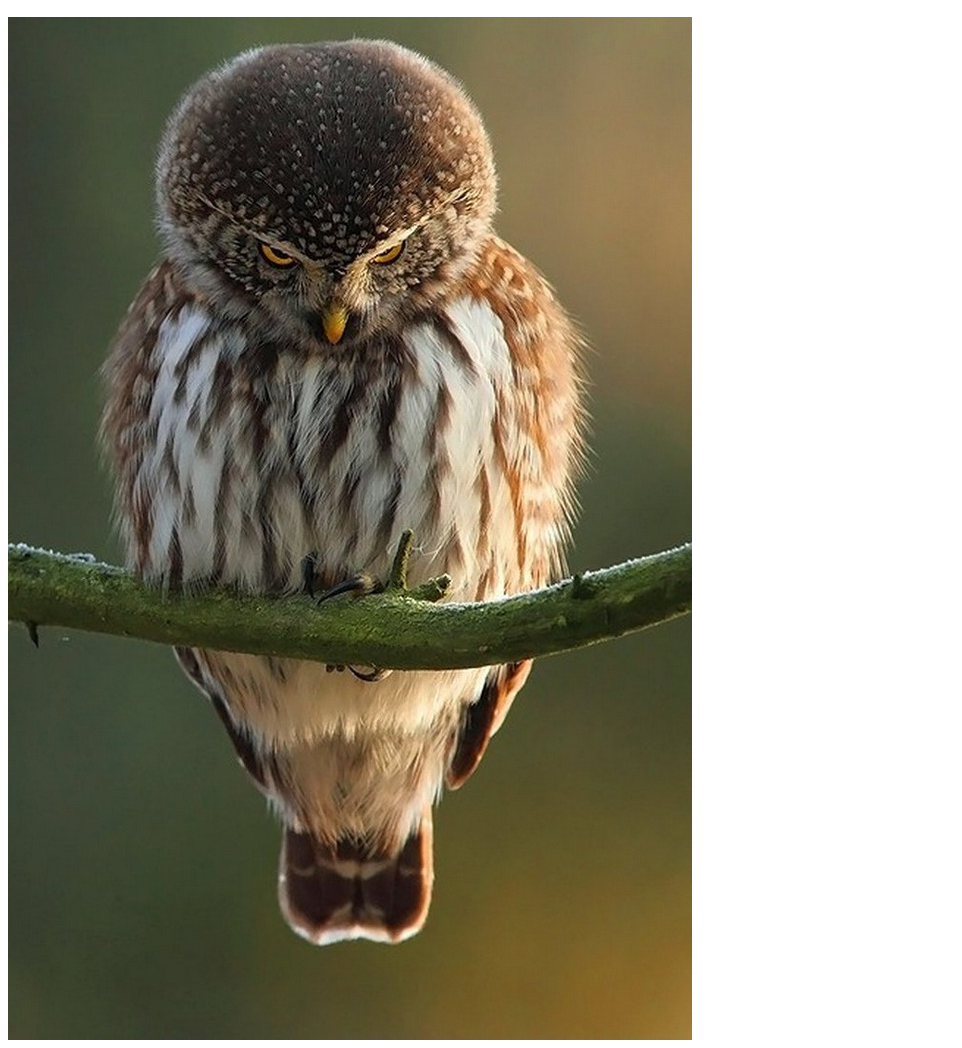
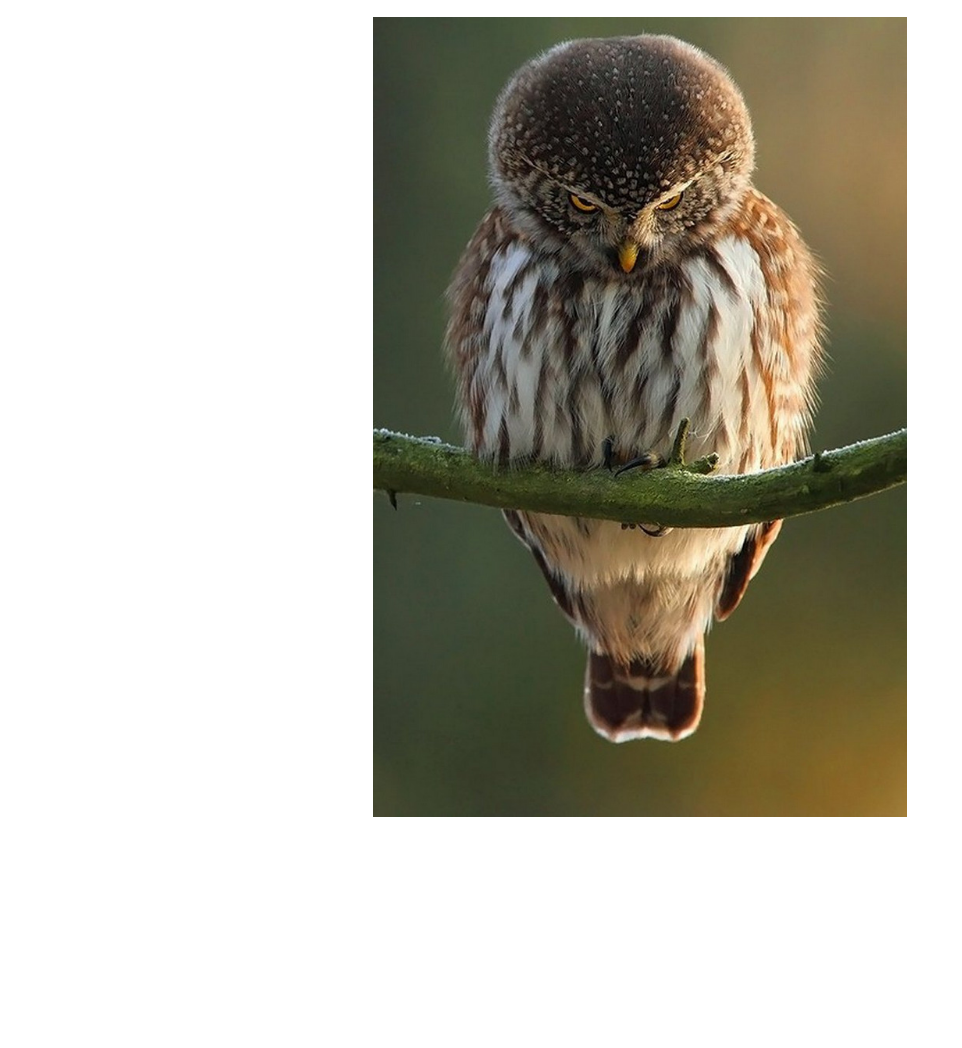
Before and after one commit to Pesusieni/Reactor-Summer, a Django app: page / in a window 1280 px wide. Shown: the part 151-1199 px from the top of the page, without its empty margins (0-962 px from the left). After the commit the page ends 968 px from the top, so only its background shows below. Run offline with Django 3.2, Linux system fonts and the light colour scheme; data that the repository does not hold is empty.

Commit message:
made upload slightly better

```diff
--- a/photo/static/css/navbar.css
+++ b/photo/static/css/navbar.css
@@ -147,3 +147,9 @@ border: 4px solid green;
   position: absolute;
   bottom: 0px;
 }
+.front > img {
+  display: block;
+  max-height: 800px;
+  width: auto;
+  margin: 0 auto;
+}
--- a/photo/templates/photo/photo.html
+++ b/photo/templates/photo/photo.html
@@ -10,7 +10,7 @@
 </div>
 <div class="tags">
 <p>Tags associated with the picture  </p>
-{% if photo.tags%}
+{% if photo.tags.all.first == None %}
   <div class="tag">None</div>
 {% else %}
 {% for item in photo.tags.all %}
--- a/photo/views.py
+++ b/photo/views.py
@@ -47,7 +47,7 @@ def upload(request):
             tempdata = form.clean_tag_list()
             temp = form.save(commit=False)
             temp.save()
-            print(temp)
+            print(tempdata)
             for item in tempdata:
                 temp.tags.add(item)
             form.save_m2m()
```
Also changed, not shown: photo/models.py (+5 -2 lines).
